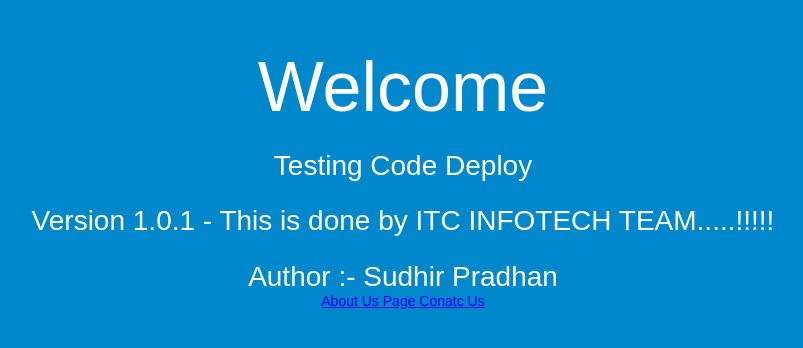
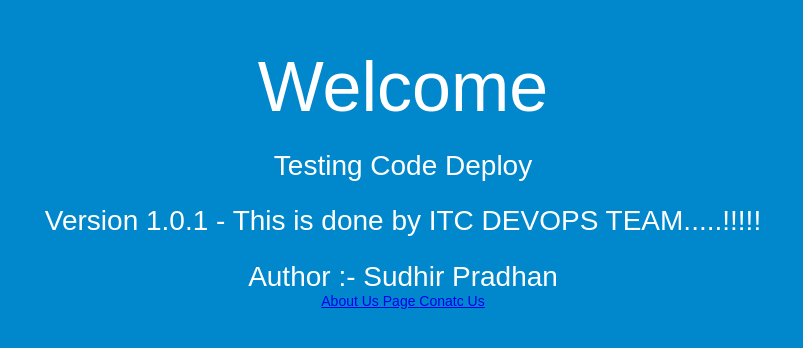
Before and after one commit to sudhirr4u/codedeployapp, a plain HTML site: page index.html in a window 1280 px wide. Shown: the whole page, without its empty margins (237-1040 px from the left). Drawn offline with Linux system fonts and the light colour scheme.

Commit message:
60th commit

```diff
--- a/index.html
+++ b/index.html
@@ -28,7 +28,7 @@
   <div align="center">
     <h1>Welcome</h1>
     <h2>Testing Code Deploy</h2>
-<h2>Version 1.0.1 -  This is done by ITC INFOTECH TEAM.....!!!!! </h2>
+<h2>Version 1.0.1 -  This is done by ITC DEVOPS TEAM.....!!!!! </h2>
 <h2>Author :- Sudhir Pradhan</h2>
 <a href="aboutus.html"> About Us Page </a>
 <a href="myform.html" > Conatc Us</a>
```
